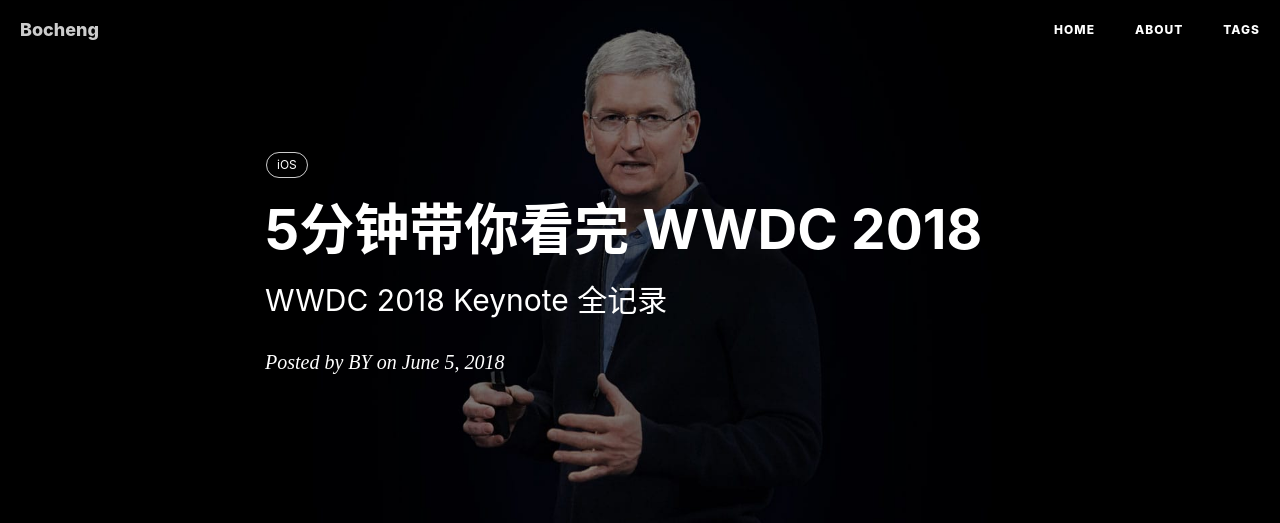
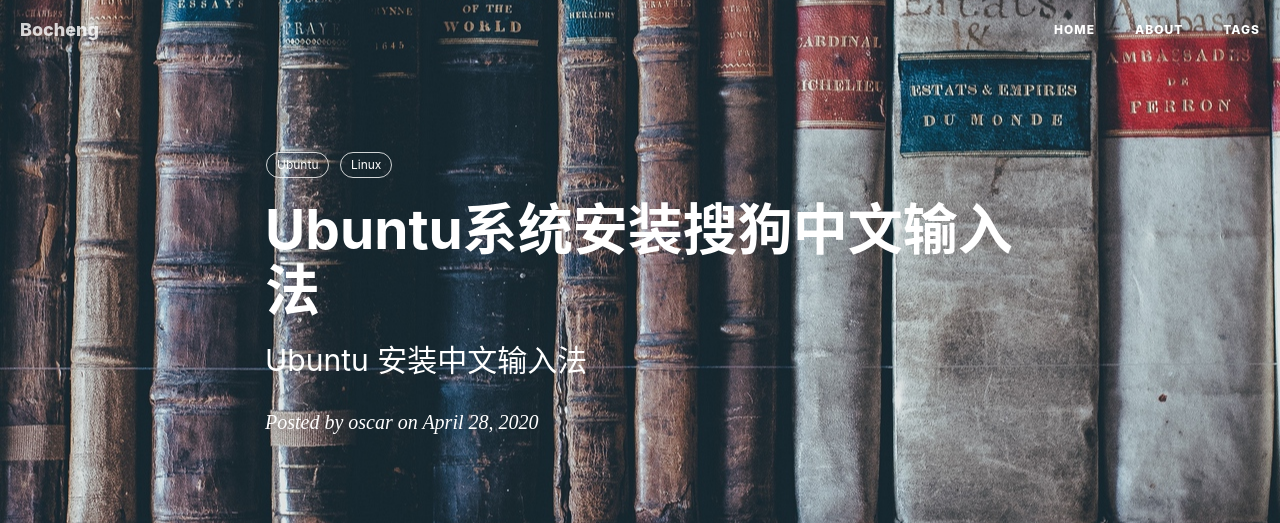
Before and after one commit to Bocheng-J/Bocheng-J.github.io, a Jekyll site: the page built from _posts/2020-04-27-Create-local-test-environment-for-Jeklly-page.md, in a window 1280 px wide. Shown: the top 523 px of the page. Built offline with Jekyll 4.4.1, drawn with Linux system fonts in a browser that asks for light colours; nearby versions of some CDN libraries; comment, search, counter and statistics services are not loaded; grey boxes are pictures that could not be loaded.

Commit message:
my first post test

```diff
--- a/_posts/2020-04-27-Create-local-test-environment-for-Jeklly-page.md
+++ b/_posts/2020-04-27-Create-local-test-environment-for-Jeklly-page.md
@@ -1,13 +1,14 @@
 ---
 layout:     post
-title:      5分钟带你看完 WWDC 2018
-subtitle:   WWDC 2018 Keynote 全记录
-date:       2018-06-05
-author:     BY
-header-img: img/post-bg-cook.jpg
+title:      Ubuntu系统安装搜狗中文输入法
+subtitle:   Ubuntu 安装中文输入法
+date:       2020-04-28
+author:     oscar
+header-img: img/post_20200427_bg.jpg
 catalog: true
 tags:
-    - iOS
+    - Ubuntu
+    - Linux
 ---
 
 ## 前言
```
